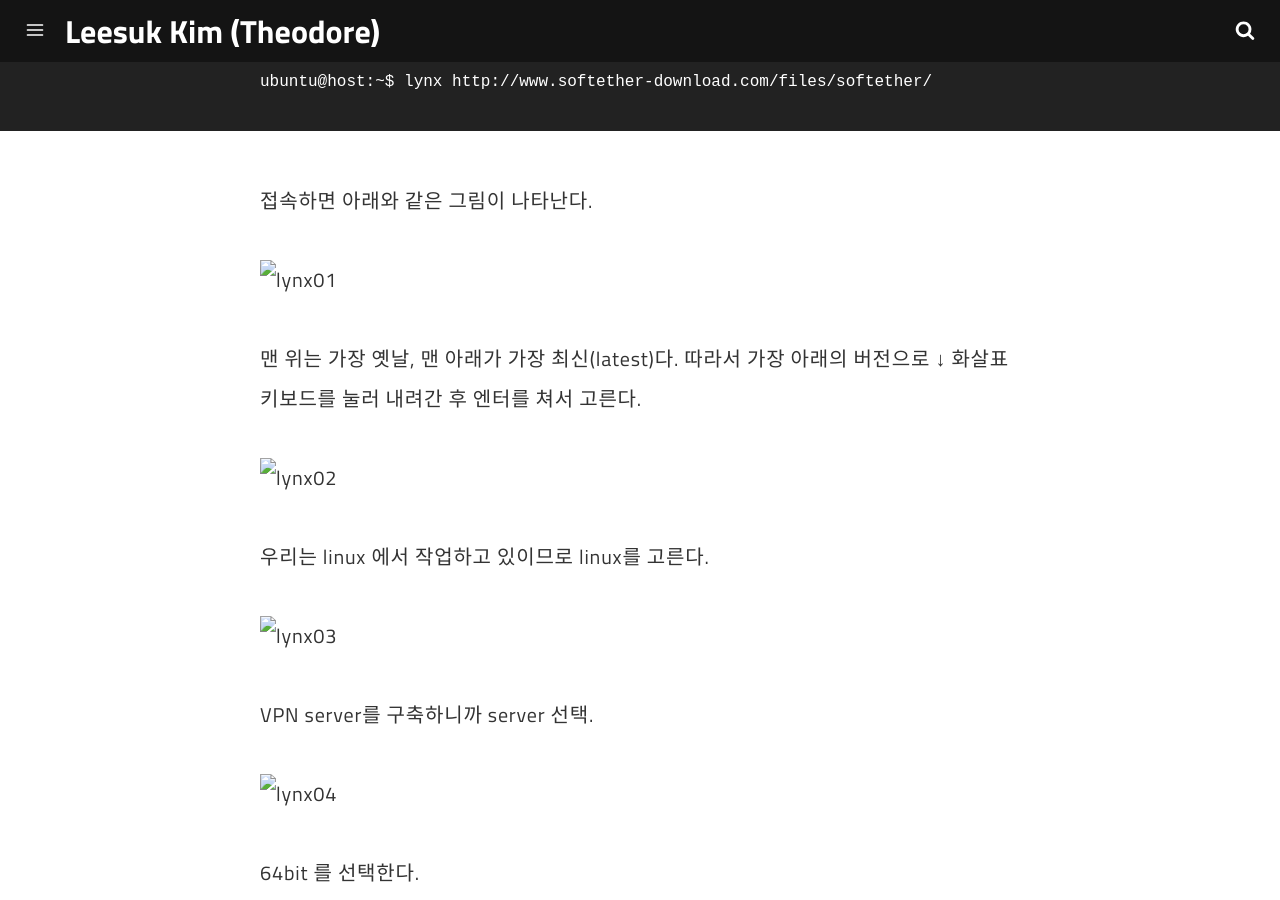
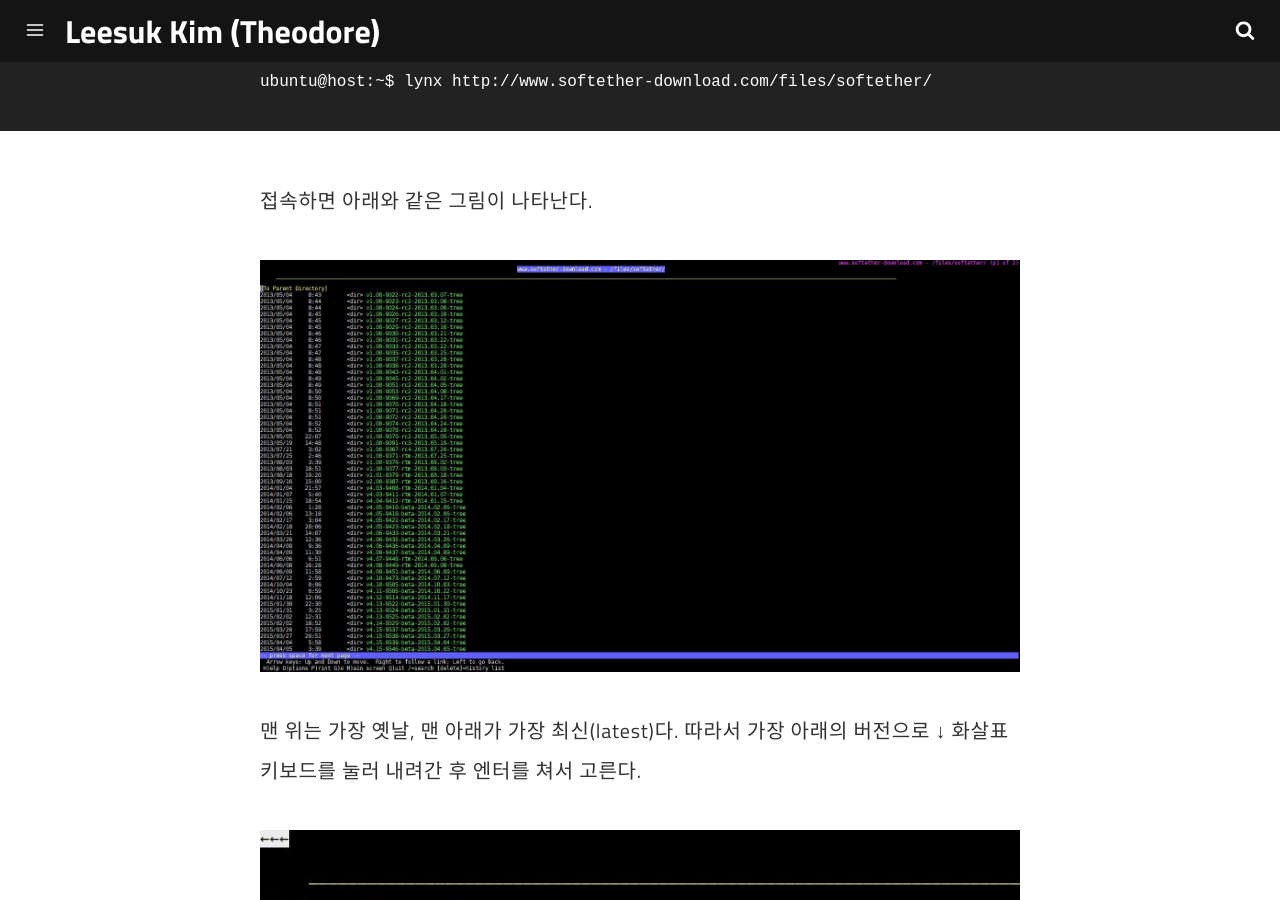
Before and after one commit to luvix/luvix.github.io.old, a Jekyll site: the page built from _posts/2018-05-27-How-to-setup-VPN-server-with-L2TP-using-SoftEtherVPN-and-login-on-Windows-10.md, in a window 1280 px wide and 900 px high, scrolled down 1548 px. Built offline with Jekyll 4.4.1, drawn with Linux system fonts in a browser that asks for light colours; comment, search, counter and statistics services are not loaded.

Commit message:
change image url

```diff
--- a/_posts/2018-05-27-How-to-setup-VPN-server-with-L2TP-using-SoftEtherVPN-and-login-on-Windows-10.md
+++ b/_posts/2018-05-27-How-to-setup-VPN-server-with-L2TP-using-SoftEtherVPN-and-login-on-Windows-10.md
@@ -42,29 +42,29 @@ ubuntu@host:~$ lynx http://www.softether-download.com/files/softether/
 
 접속하면 아래와 같은 그림이 나타난다.
 
-![lynx01](https://downloader.disk.yandex.ru/preview/8565cd31e62d62159e76ab176bd66904d005c9a6c4d23ed5267aa2a16fc2af16/5b0a76e8/4dPCFWsGZ7MktAydZ6j7-ce8Nt9rfA_bGUP06PWV8jATkyu3Bo2Cxdj5ykA2j7vj6u76mLKw5xEb2Dlvrvcgdw%3D%3D?uid=0&filename=lynx.JPG&disposition=inline&hash=&limit=0&content_type=image%2Fjpeg&tknv=v2&size=2048x2048)
+![lynx01](/imgs/180527/lynx01.jpg)
 
 맨 위는 가장 옛날, 맨 아래가 가장 최신(latest)다.
 따라서 가장 아래의 버전으로 ↓ 화살표 키보드를 눌러 내려간 후 엔터를 쳐서 고른다.
 
-![lynx02](https://downloader.disk.yandex.ru/preview/33c054e20e813775fb648140d6ffa04b2ebe5bfa1369994ce6280758fe46bb2f/5b09f556/4dPCFWsGZ7MktAydZ6j7-X0P1Zr-LFfqfTzqMRYnmqTswWuLtFnlYlM_3iK49X3Fjab6aDu8-0jeS6i7QyZCAg%3D%3D?uid=0&filename=lynx02.JPG&disposition=inline&hash=&limit=0&content_type=image%2Fjpeg&tknv=v2&size=1920x966)
+![lynx02](/imgs/180527/lynx02.jpg)
 
 우리는 linux 에서 작업하고 있이므로 linux를 고른다.
 
-![lynx03](https://downloader.disk.yandex.ru/preview/65d8fb593545ddb5fe7b74d9d089c7f1b23693668fd3892da7eea5ad97c41040/5b09f55c/4dPCFWsGZ7MktAydZ6j7-SKpwZ_xR5tCV5jbKMunyJ7w8QvdS8ICD3Cdo2KbDbQ8GjtyYBQ2B0ledzfK68eb1w%3D%3D?uid=0&filename=lynx03.JPG&disposition=inline&hash=&limit=0&content_type=image%2Fjpeg&tknv=v2&size=2048x2048)
+![lynx03](/imgs/180527/lynx03.jpg)
 
 VPN server를 구축하니까 server 선택.
 
-![lynx04](https://downloader.disk.yandex.ru/preview/a4834c70865aafa01b57f09e908afa76e0a058b68b26b0b931242b783ffc26df/5b09f561/4dPCFWsGZ7MktAydZ6j7-TeMBPjcaGcRoSKzMN-hYXIdKgbMMff-MhvoFTAdjcmayEJWUi5TLv4oS5MgvmT9fg%3D%3D?uid=0&filename=lynx04.JPG&disposition=inline&hash=&limit=0&content_type=image%2Fjpeg&tknv=v2&size=2048x2048)
+![lynx04](/imgs/180527/lynx04.jpg)
 
 64bit 를 선택한다.
 
-![lynx05](https://downloader.disk.yandex.ru/preview/ffc32a367ef1937f7a4a5406cc657425b88309a033566c61220d1b9faf193139/5b09f565/4dPCFWsGZ7MktAydZ6j7-f30BYwR_PuFFQAVR11i-V4EsvCsWhluYOhRE53sj1mvTqsXlXWYhVe8U40XbPtZzQ%3D%3D?uid=0&filename=lynx05.JPG&disposition=inline&hash=&limit=0&content_type=image%2Fjpeg&tknv=v2&size=2048x2048)
+![lynx05](/imgs/180527/lynx05.jpg)
 
 초보 서버개발자는 lynx를 처음 써서 다운로드받는 방법을 모를 수 있다.
 다운로드하려는 항목에 커서를 옮긴 후 'D'를 누르면 다운받아진다.
 
-![lync06](https://downloader.disk.yandex.ru/preview/ae6bf2336d11bc6f4b6d40a19c2b5d07e99162809c49f51af32c32f7eaa02e2e/5b09f636/4dPCFWsGZ7MktAydZ6j7-b6JYnB5aSrnea5N9S-AqCC8Lb-rfkNxyOCJ9d0_VKWTnjI2tTS_EbB0vjAhiXY_Lg%3D%3D?uid=0&filename=lynx06.JPG&disposition=inline&hash=&limit=0&content_type=image%2Fjpeg&tknv=v2&size=2048x2048)
+![lync06](/imgs/180527/lynx06.jpg)
 
 경로를 묻는데, 그냥 엔터 치면 Home으로 다운받는다.
 
@@ -427,17 +427,17 @@ VPN Server/VPN>
 '설정'-'네트워크'-'VPN'으로 접근한다.
 'VPN 연결 추가'를 선택한다.
 
-![win10vpn](https://downloader.disk.yandex.ru/preview/089e971155d3b50528fdbf16f5bdab37c3e69c8804df30466f51acfc39401b38/5b0a03dd/4dPCFWsGZ7MktAydZ6j7-Y3s3oKCMNZggTIPR27mgkcWkf7yKcVe5fEH0mOAeZM5Kuk3i5wiNxIwOitkWKZ9Ng%3D%3D?uid=0&filename=win10vpn.JPG&disposition=inline&hash=&limit=0&content_type=image%2Fjpeg&tknv=v2&size=2048x2048)
+![win10vpn](/imgs/180527/win10vpn.jpg)
 
 이름을 적당히 입력한다.
 서버 주소(대게 IP)와 사전 공유 키를 입력한다.
 그리고 서버에서 설정한 아이디와 비밀번호를 입력한다.
 
-![vpnprofile](https://downloader.disk.yandex.ru/preview/36a0631d1e388ea666c2a59b8149dc7791077d756dc68ac183f87893ed0d270b/5b0a0410/4dPCFWsGZ7MktAydZ6j7-VOAekGGvV75f3V3cJUYJFtt3CXoODHOqQooIFmnhRKvTui3QbflfKFcf7POU-TzcA%3D%3D?uid=0&filename=vpnprofile.JPG&disposition=inline&hash=&limit=0&content_type=image%2Fjpeg&tknv=v2&size=2048x2048)
+![vpnprofile](/imgs/180527/vpnprofile.jpg)
 
 그리고 접속한다.
 
-![vpnlogin](https://downloader.disk.yandex.ru/preview/4a13594dbfe4fc8e7b9d2ab8069e07ff2ee31ef32da646863b0b07dce8d78b55/5b0a059a/4dPCFWsGZ7MktAydZ6j7-dt9FBTjLRBAzxN1z032EODbXzNDdFqc4FQp_MX3_aLtlrGP1dfPdf6Md5XhPRWduw%3D%3D?uid=0&filename=vpnlogin.JPG&disposition=inline&hash=&limit=0&content_type=image%2Fjpeg&tknv=v2&size=2048x2048)
+![vpnlogin](/imgs/180527/vpnlogin.jpg)
 
 ## References
 
```
Also changed, not shown: imgs/180527/lynx01.JPG (added), imgs/180527/lynx02.JPG (added), imgs/180527/lynx03.JPG (added), imgs/180527/lynx04.JPG (added), imgs/180527/lynx05.JPG (added), imgs/180527/lynx06.JPG (added), imgs/180527/vpnlogin.JPG (added), imgs/180527/vpnprofile.JPG (added), imgs/180527/win10vpn.JPG (added).
